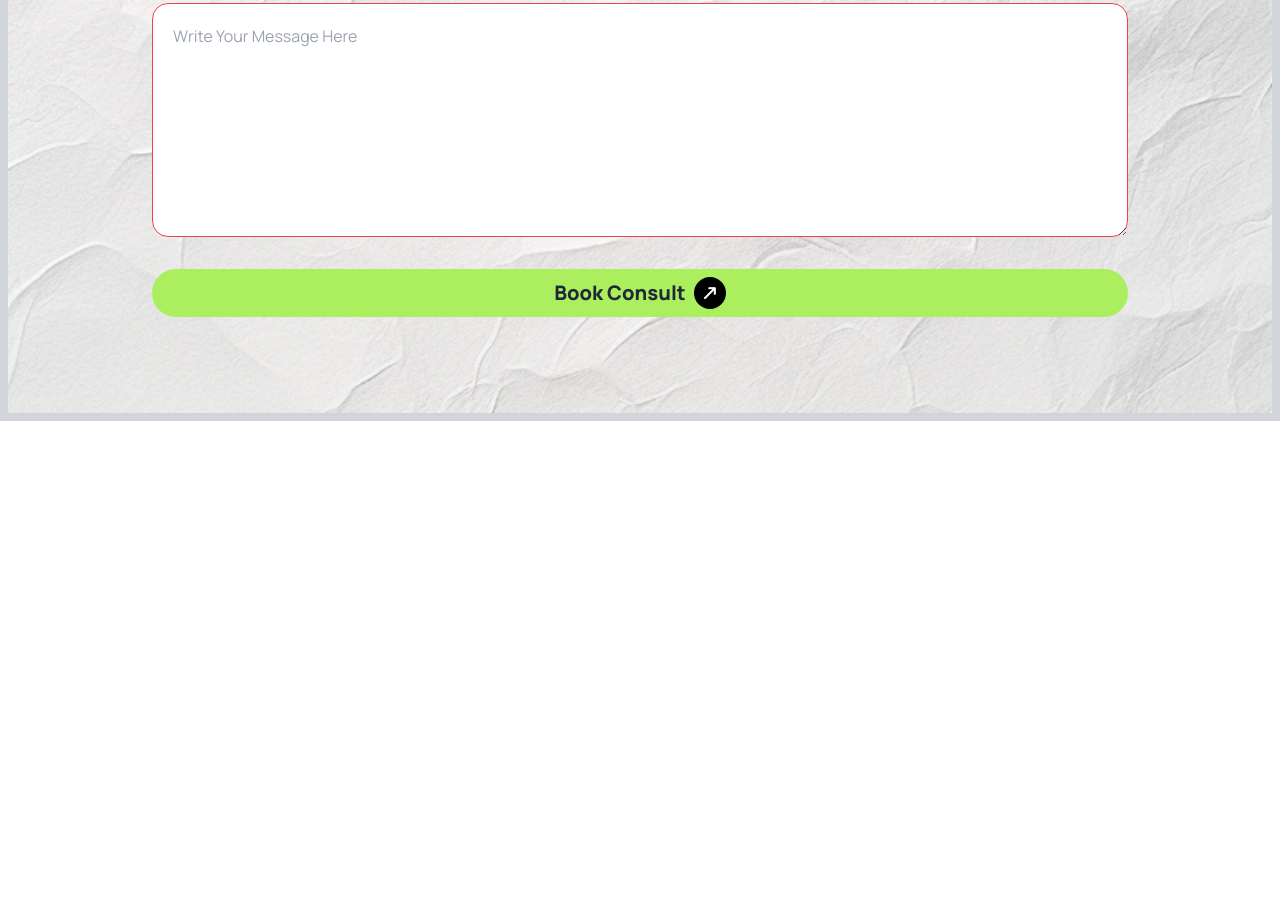
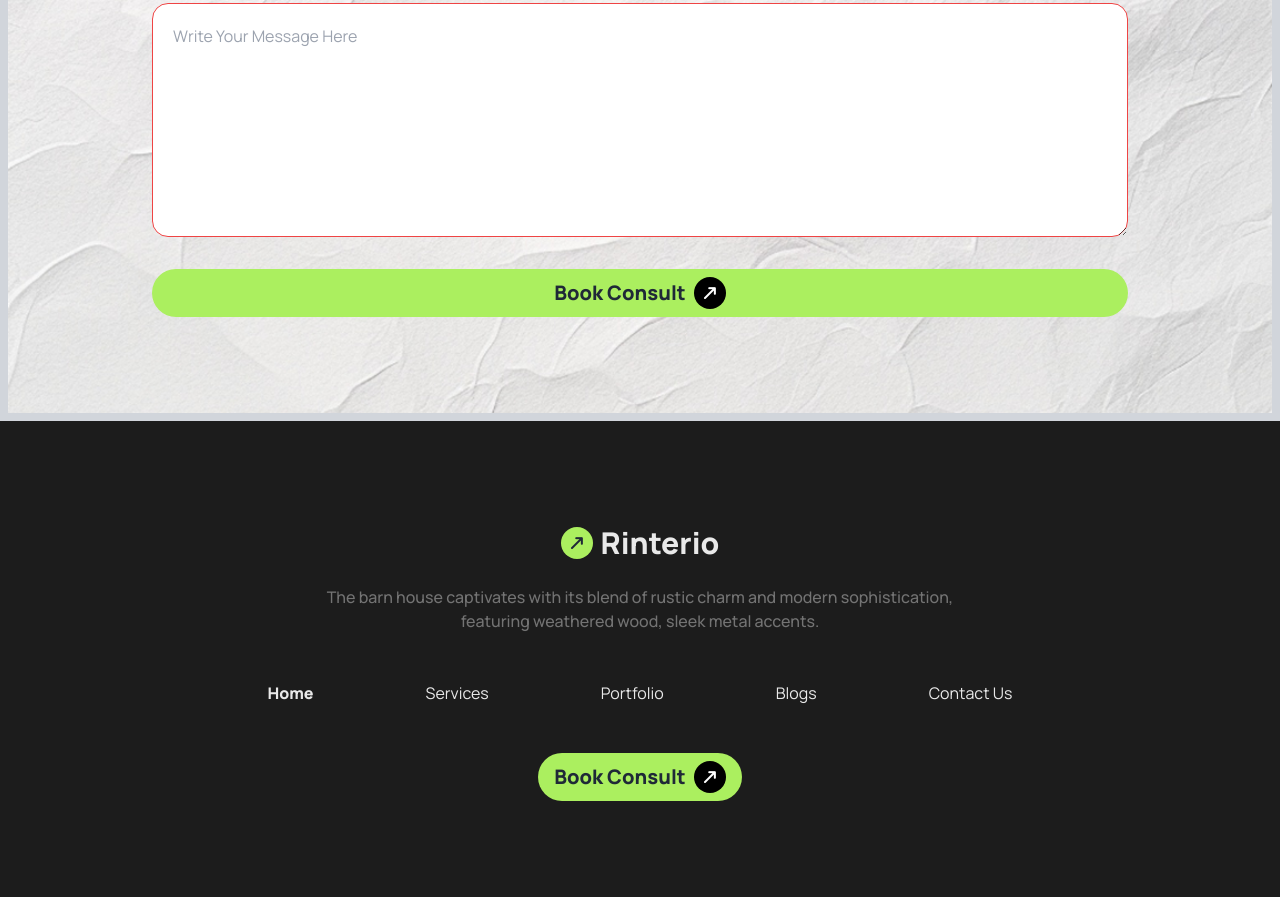
Before and after one commit to rabbihossen514/assignment-3-final, a plain HTML site: page index.html in a window 1280 px wide. Shown: the part 2583-3480 px from the top of the page. Before the commit the page ends 3004 px from the top, so only its background shows below. Drawn offline with nearby package versions, Linux system fonts and the light colour scheme.

Commit message:
footer section complete

```diff
--- a/index.html
+++ b/index.html
@@ -38,6 +38,7 @@
             btn_color_1: '#ABEF5F',
             btn_color_2: 'rgba(171, 239, 95, 0.5)',
             aro_btn_color: 'rgba(28, 28, 28, 1)',
+            ft_bg_color: 'rgba(28, 28, 28, 1)',
             concept_color: 'rgba(231, 193, 211, 1)',
             process_color: 'rgba(239, 218, 110, 1)',
             supervision_color: 'rgba(164, 218, 195, 1)',
@@ -45,6 +46,7 @@
             h_btn_color: 'rgba(73, 73, 73, 1)',
             s_btn_color: 'rgba(115, 115, 115, 1)',
             heading_color: 'rgba(33, 33, 33, 1)',
+            ft_title_color: 'rgba(233, 233, 233, 1)',
           },
           },
         },
@@ -268,6 +270,34 @@
     </main>
 
     <!-- footer section -->
-    <footer></footer>
+    <footer class="bg-ft_bg_color">
+      <div class="max-w-screen-lg mx-auto px-8">
+        <div class="lg:pt-24 pt-16">
+          <div class="flex gap-2 justify-center text-center px-4 py-2 rounded-full w-fit mx-auto">
+            <button class="bg-btn_color_1 rounded-full w-8 h-8 my-auto"><i class="fa-solid fa-arrow-right-long -rotate-45"></i></button>
+            <a class="text-ft_title_color text-3xl font-extrabold">Rinterio</a>
+          </div>
+          <div class="text-center">
+            <p class="font-medium text-base text-s_btn_color lg:px-40 lg:mb-12 mb-4 mt-4">The barn house captivates with its blend of rustic charm and modern sophistication, featuring weathered wood, sleek metal accents.</p>
+          </div>
+        </div>
+        <div class="">
+          <ul class="flex flex-col lg:flex-row gap-8 justify-center text-center lg:menu lg:menu-horizontal lg:gap-28">
+            <li><a class="text-ft_title_color font-extrabold text-base">Home</a></li>
+            <li><a class="text-ft_title_color font-normal text-base">Services</a></li>
+            <li><a class="text-ft_title_color font-normal text-base">Portfolio</a></li>
+            <li><a class="text-ft_title_color font-normal text-base">Blogs</a></li>
+            <li><a class="text-ft_title_color font-normal text-base">Contact Us</a></li>
+            </ul>
+          </div>
+          <div class="mt-12 lg:pb-24 pb-16">
+            <div class="flex gap-2 bg-btn_color_1 px-4 py-2 rounded-full w-fit mx-auto">
+              <button class="font-extrabold text-xl">Book Consult</button>
+              <button class="bg-black rounded-full w-8 h-8"><i class="fa-solid text-white fa-arrow-right-long -rotate-45"></i></button>
+            </div>
+          </div>
+        </div>
+      </div>
+    </footer>
 </body>
 </html>
```
